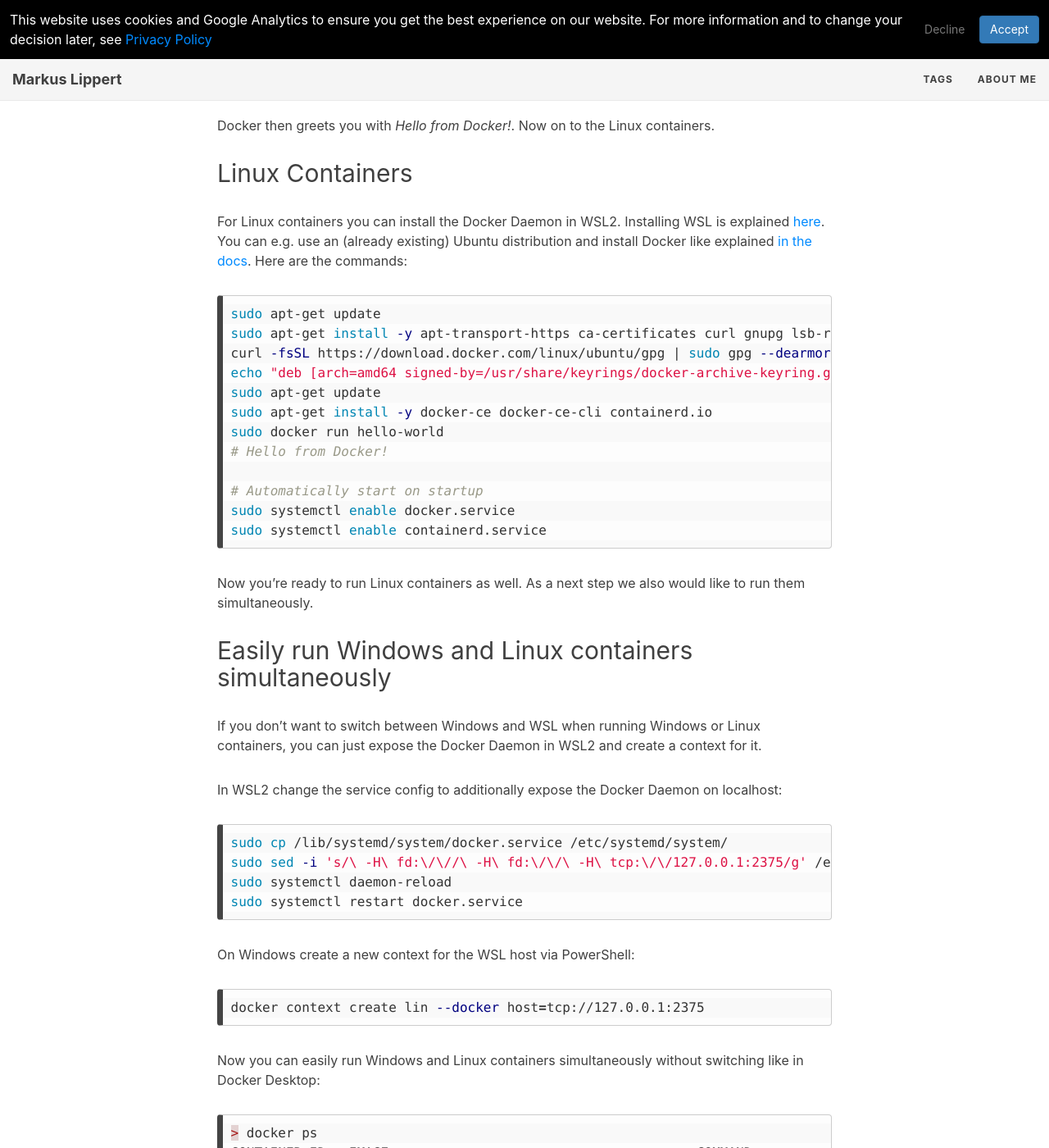
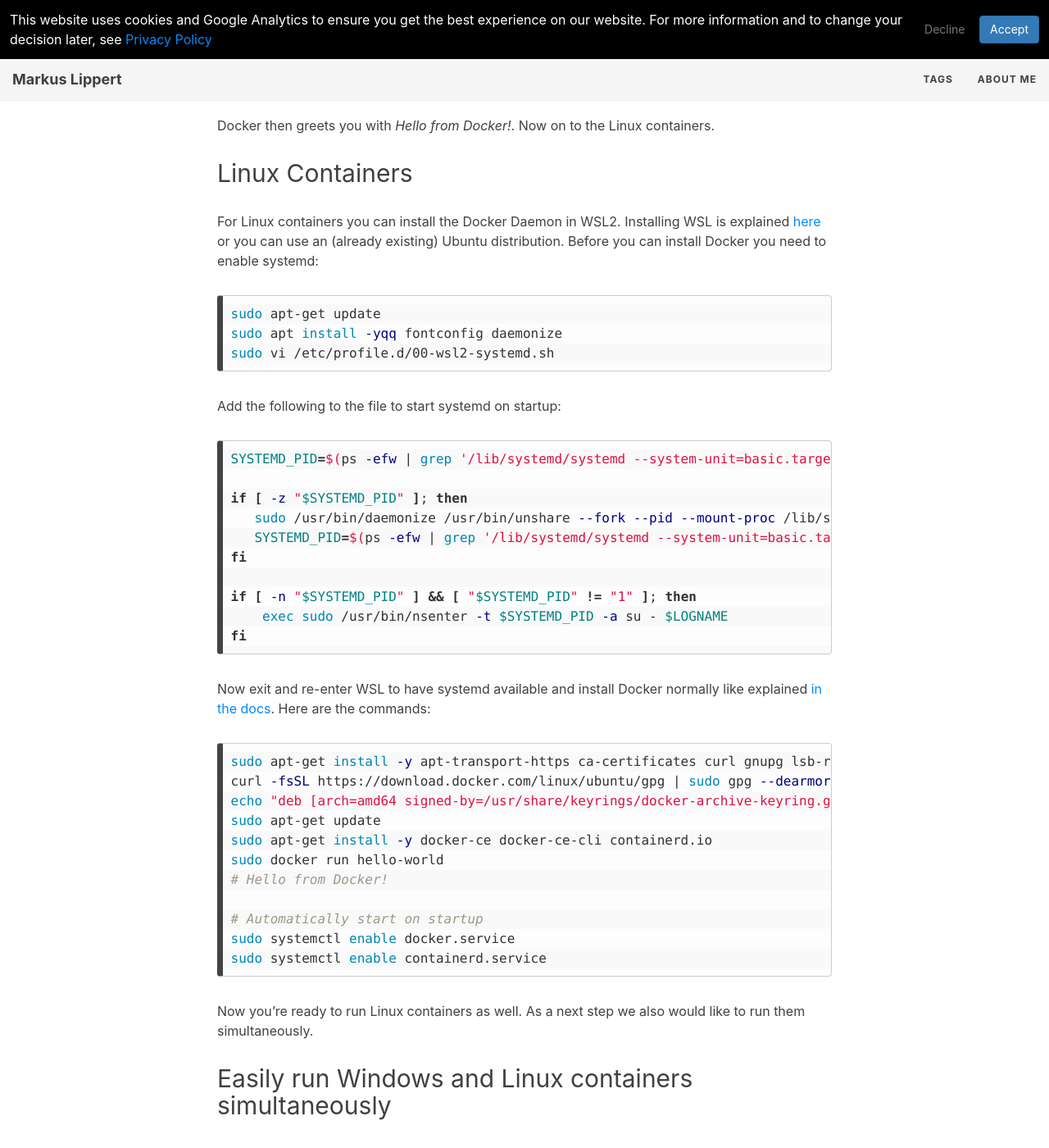
Before and after one commit to lippertmarkus/lippertmarkus.github.io, a Jekyll site: the page built from _posts/2021-09-04-containers-without-docker-desktop.md, in a window 1280 px wide and 1400 px high, scrolled down 1148 px. Shown: the whole window at 82% size. Built offline with Jekyll 4.4.1, drawn with Linux system fonts in a browser that asks for light colours.

Commit message:
add systemd part

````diff
--- a/_posts/2021-09-04-containers-without-docker-desktop.md
+++ b/_posts/2021-09-04-containers-without-docker-desktop.md
@@ -24,10 +24,30 @@
 
 ## Linux Containers
 
-For Linux containers you can install the Docker Daemon in WSL2. Installing WSL is explained [here](https://docs.microsoft.com/en-us/windows/wsl/install). You can e.g. use an (already existing) Ubuntu distribution and install Docker like explained [in the docs](https://docs.docker.com/engine/install/ubuntu/#install-using-the-repository). Here are the commands:
+For Linux containers you can install the Docker Daemon in WSL2. Installing WSL is explained [here](https://docs.microsoft.com/en-us/windows/wsl/install) or you can use an (already existing) Ubuntu distribution. Before you can install Docker you need to enable systemd:
+```bash
+sudo apt-get update
+sudo apt install -yqq fontconfig daemonize
+sudo vi /etc/profile.d/00-wsl2-systemd.sh
+```
+
+Add the following to the file to start systemd on startup:
+```bash
+SYSTEMD_PID=$(ps -efw | grep '/lib/systemd/systemd --system-unit=basic.target$' | grep -v unshare | awk '{print $2}')
+
+if [ -z "$SYSTEMD_PID" ]; then
+   sudo /usr/bin/daemonize /usr/bin/unshare --fork --pid --mount-proc /lib/systemd/systemd --system-unit=basic.target
+   SYSTEMD_PID=$(ps -efw | grep '/lib/systemd/systemd --system-unit=basic.target$' | grep -v unshare | awk '{print $2}')
+fi
+
+if [ -n "$SYSTEMD_PID" ] && [ "$SYSTEMD_PID" != "1" ]; then
+    exec sudo /usr/bin/nsenter -t $SYSTEMD_PID -a su - $LOGNAME
+fi
+```
+
+Now exit and re-enter WSL to have systemd available and install Docker normally like explained [in the docs](https://docs.docker.com/engine/install/ubuntu/#install-using-the-repository). Here are the commands:
 
 ```bash
-sudo apt-get update
 sudo apt-get install -y apt-transport-https ca-certificates curl gnupg lsb-release
 curl -fsSL https://download.docker.com/linux/ubuntu/gpg | sudo gpg --dearmor -o /usr/share/keyrings/docker-archive-keyring.gpg
 echo "deb [arch=amd64 signed-by=/usr/share/keyrings/docker-archive-keyring.gpg] https://download.docker.com/linux/ubuntu $(lsb_release -cs) stable" | sudo tee /etc/apt/sources.list.d/docker.list > /dev/null
````
